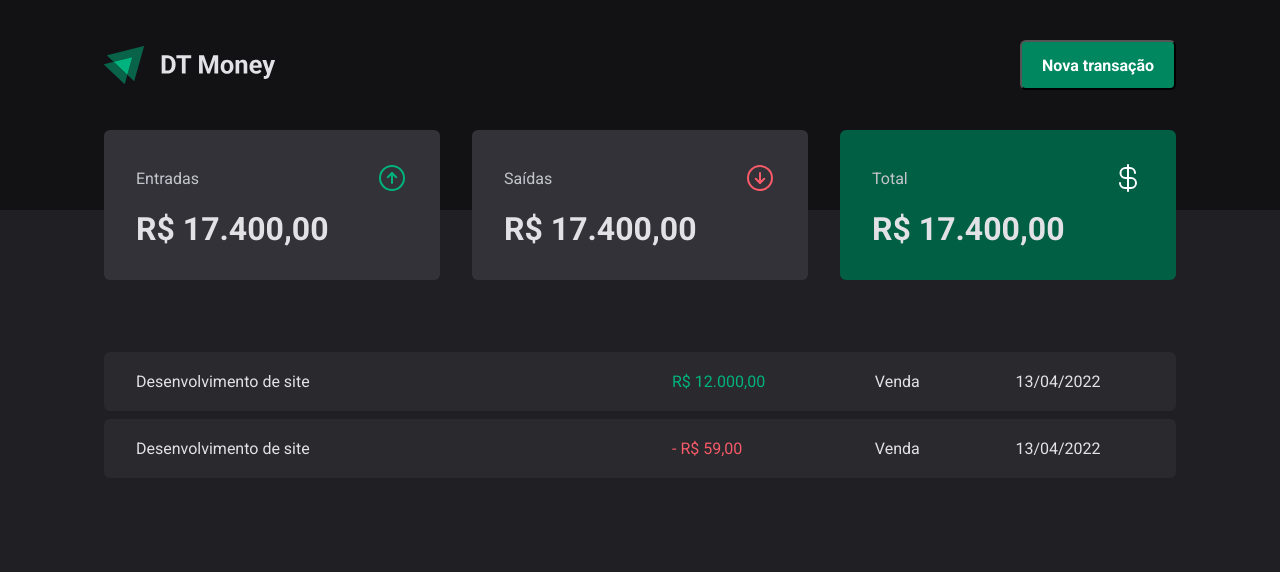
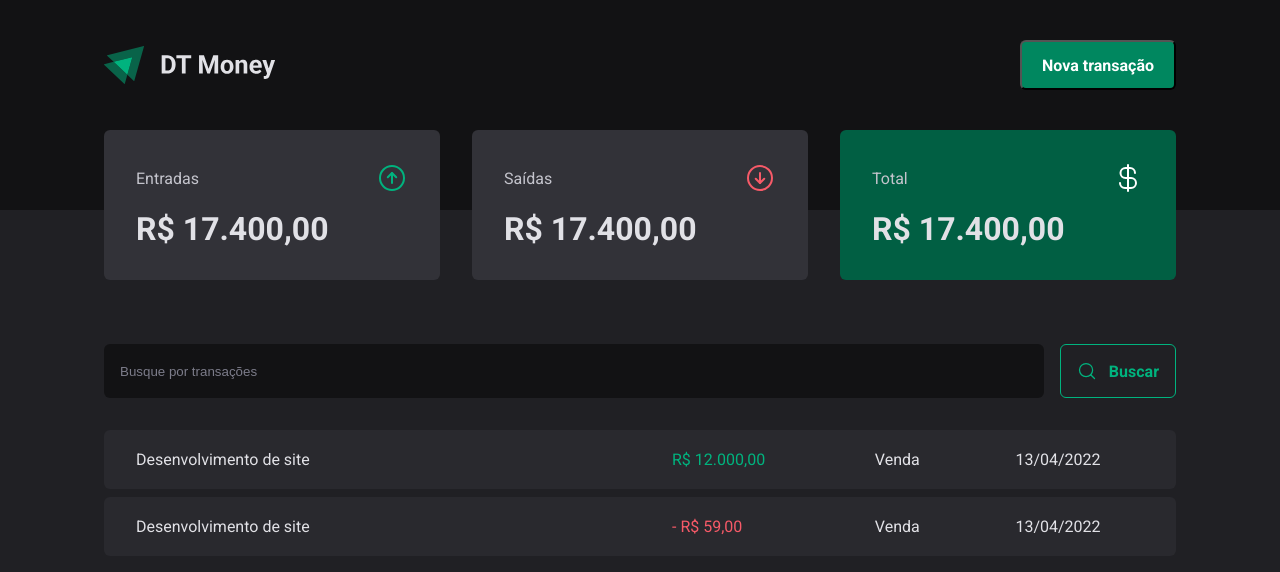
Before and after one commit to cleytoo/DT-money, a React (Vite) app: page / in a window 1280 px wide. Shown: the top 572 px of the page. Built offline with nearby package versions, Linux system fonts and the light colour scheme.

Commit message:
🚧 SearchForm

```diff
--- /dev/null
+++ b/src/pages/Transactions/components/SearchForm/index.tsx
@@ -0,0 +1,14 @@
+import { MagnifyingGlass } from 'phosphor-react'
+import * as S from './styles'
+
+export const SearchForm = () => {
+  return (
+    <S.SearchFormContainer>
+      <input type="text" placeholder="Busque por transações" />
+      <button type="submit">
+        <MagnifyingGlass size={20} />
+        Buscar
+      </button>
+    </S.SearchFormContainer>
+  )
+}
--- /dev/null
+++ b/src/pages/Transactions/components/SearchForm/styles.ts
@@ -0,0 +1,41 @@
+import styled from 'styled-components'
+
+export const SearchFormContainer = styled.form`
+  display: flex;
+  gap: 1rem;
+
+  input {
+    flex: 1;
+    border-radius: 6px;
+    border: 0px;
+    background-color: ${(props) => props.theme['gray-900']};
+    color: ${(props) => props.theme['gray-300']};
+    padding: 1rem;
+
+    &::placeholder {
+      color: ${(props) => props.theme['gray-500']};
+    }
+  }
+
+  button {
+    display: flex;
+    align-items: center;
+    gap: 0.75rem;
+    cursor: pointer;
+
+    border: 0px;
+    padding: 1rem;
+    background-color: transparent;
+    border: 1px solid ${(props) => props.theme['green-300']};
+    color: ${(props) => props.theme['green-300']};
+    font-weight: bold;
+    border-radius: 6px;
+    transition: all 0.2s;
+
+    &:hover {
+      background-color: ${(props) => props.theme['green-500']};
+      border: 1px solid ${(props) => props.theme['green-500']};
+      color: ${(props) => props.theme.white};
+    }
+  }
+`
--- a/src/pages/Transactions/index.tsx
+++ b/src/pages/Transactions/index.tsx
@@ -1,5 +1,6 @@
 import { Header } from '../../components/Header'
 import { Summary } from '../../components/Summary'
+import { SearchForm } from './components/SearchForm'
 import * as S from './styles'
 
 export const Transactions = () => {
@@ -9,6 +10,7 @@
       <Summary />
 
       <S.TransactionsContainer>
+        <SearchForm />
         <S.TransactionsTable>
           <tbody>
             <tr>
--- a/src/pages/Transactions/styles.ts
+++ b/src/pages/Transactions/styles.ts
@@ -11,7 +11,7 @@
   width: 100%;
   border-collapse: separate;
   border-spacing: 0 0.5rem;
-  /* margin-top: 1.5rem; */
+  margin-top: 1.5rem;
 
   td {
     padding: 1.25rem 2rem;
```
